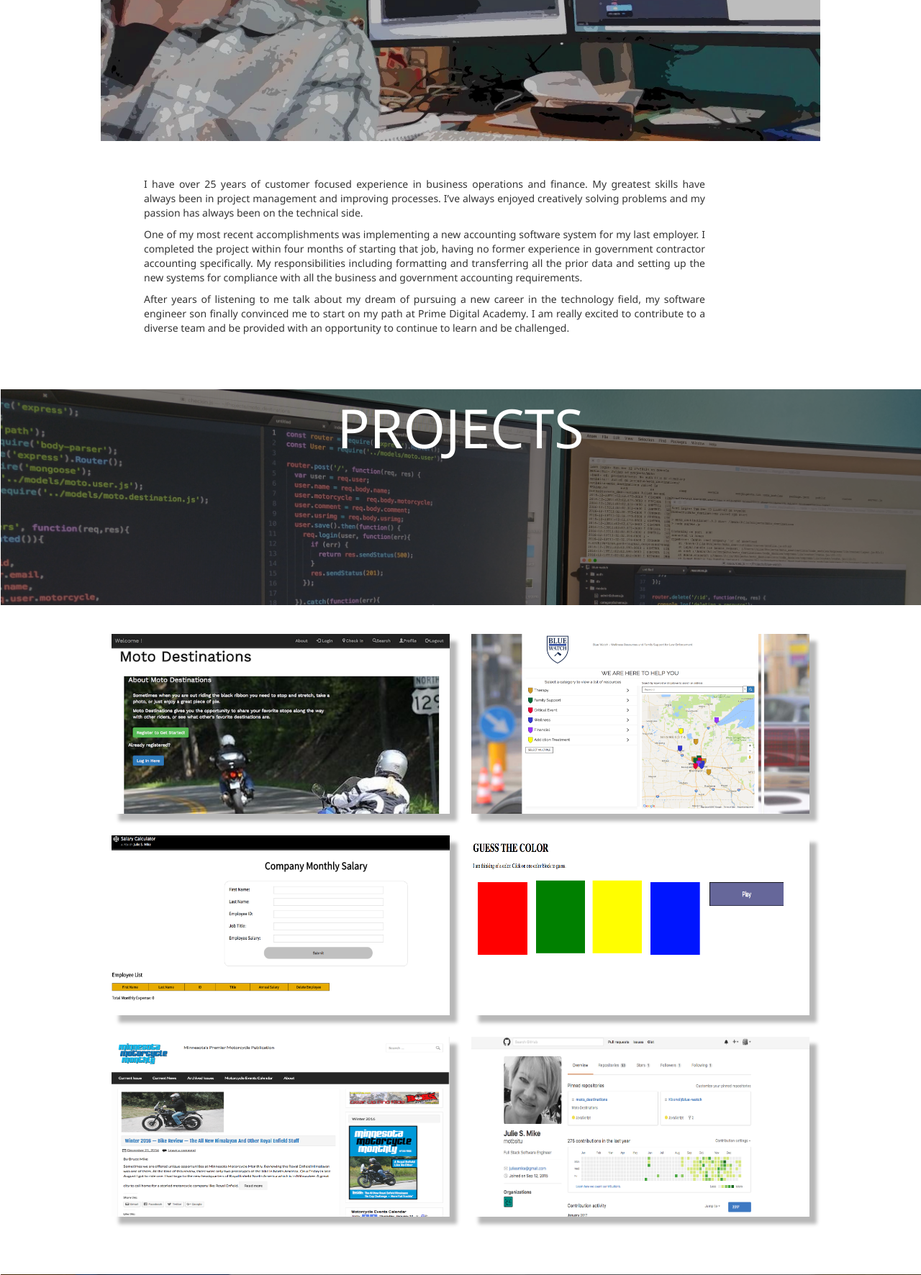
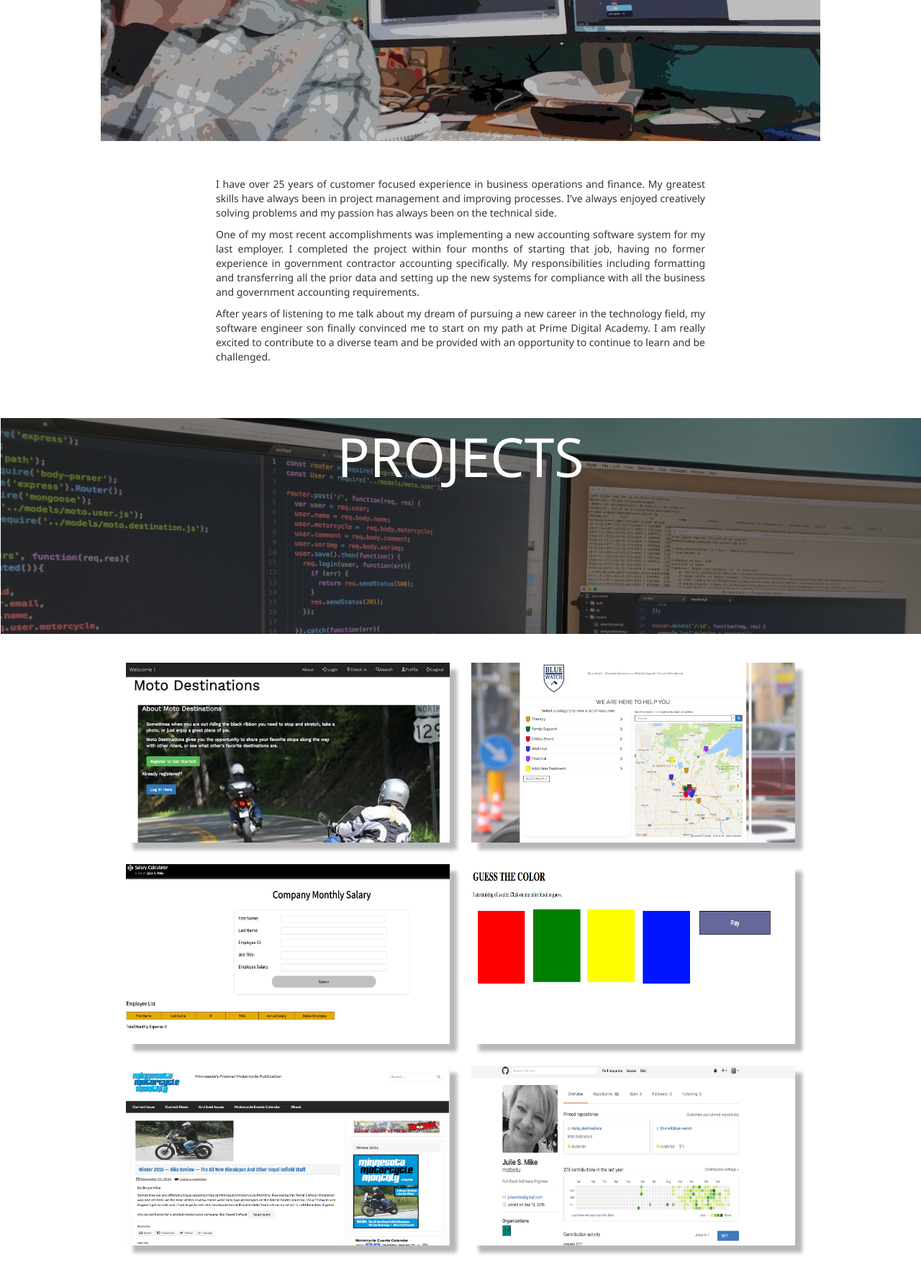
Before and after one commit to motbsitu/JulieSMike-Portfolio, a PHP site: page / in a window 1280 px wide. Shown: the part 432-2204 px from the top of the page at 72% size. Run offline with PHP 8.4, Linux system fonts and the light colour scheme.

Commit message:
About section format

```diff
--- a/styles.css
+++ b/styles.css
@@ -7,9 +7,7 @@
 
 }
 body{
-  /*background-color: black;*/
-  /*color: #9CFEFF;*/
-  font-family: 'Noto Sans', sans-serif;
+    font-family: 'Noto Sans', sans-serif;
 
 }
 
@@ -22,6 +20,7 @@
 }
 .text-right{
   color: white;
+  text-decoration: none;
   margin-right: 15px;
   margin-top: 5px;
 }
@@ -40,7 +39,7 @@
 }
 .about-content{
   text-align: justify;
-  margin: 0 300px 0 200px;
+  margin: 0 300px 0 300px;
 }
 .content{
     margin: auto 250px auto 150px;
@@ -81,7 +80,7 @@
 }
 
 .project-box{
-  width: 470px;
+  width: 450px;
   height: 250px;
   -webkit-box-shadow: 10px 10px 5px 0px #B8B8B8 ;
   -moz-box-shadow: 10px 10px 5px 0px #B8B8B8 ;
```
